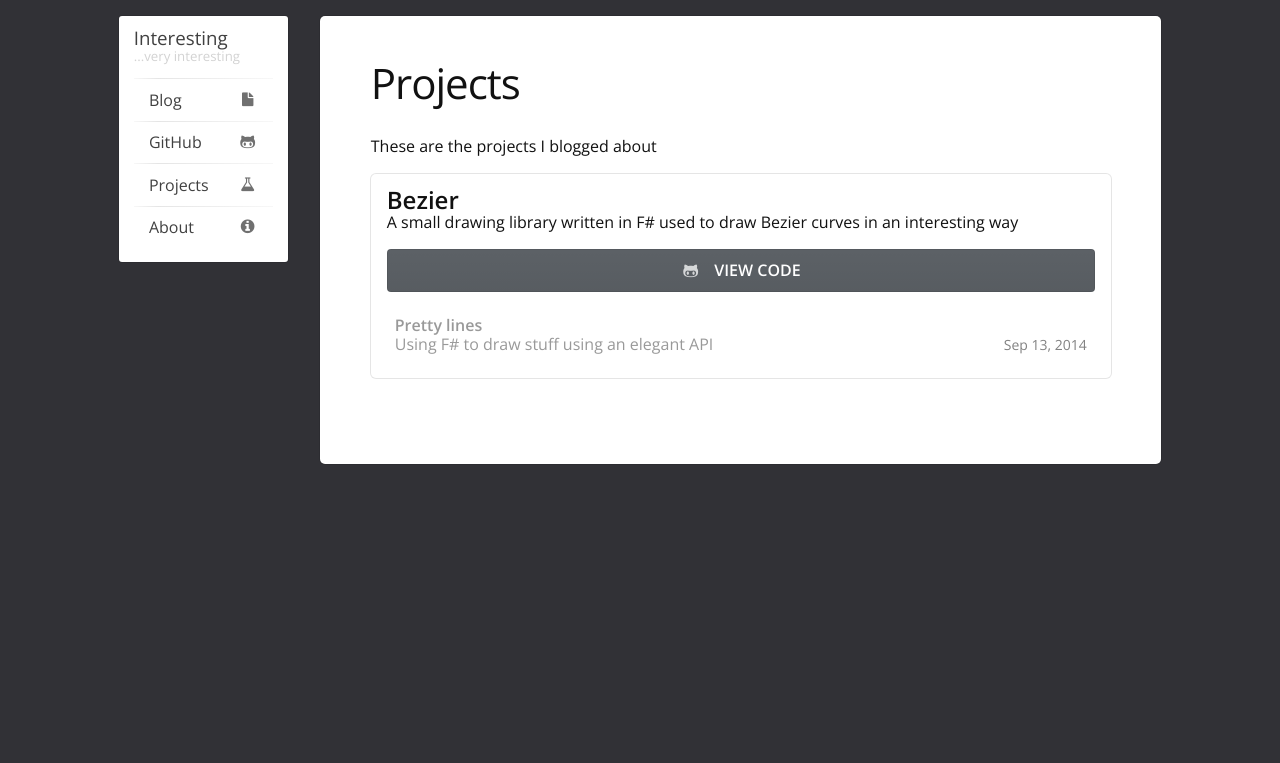
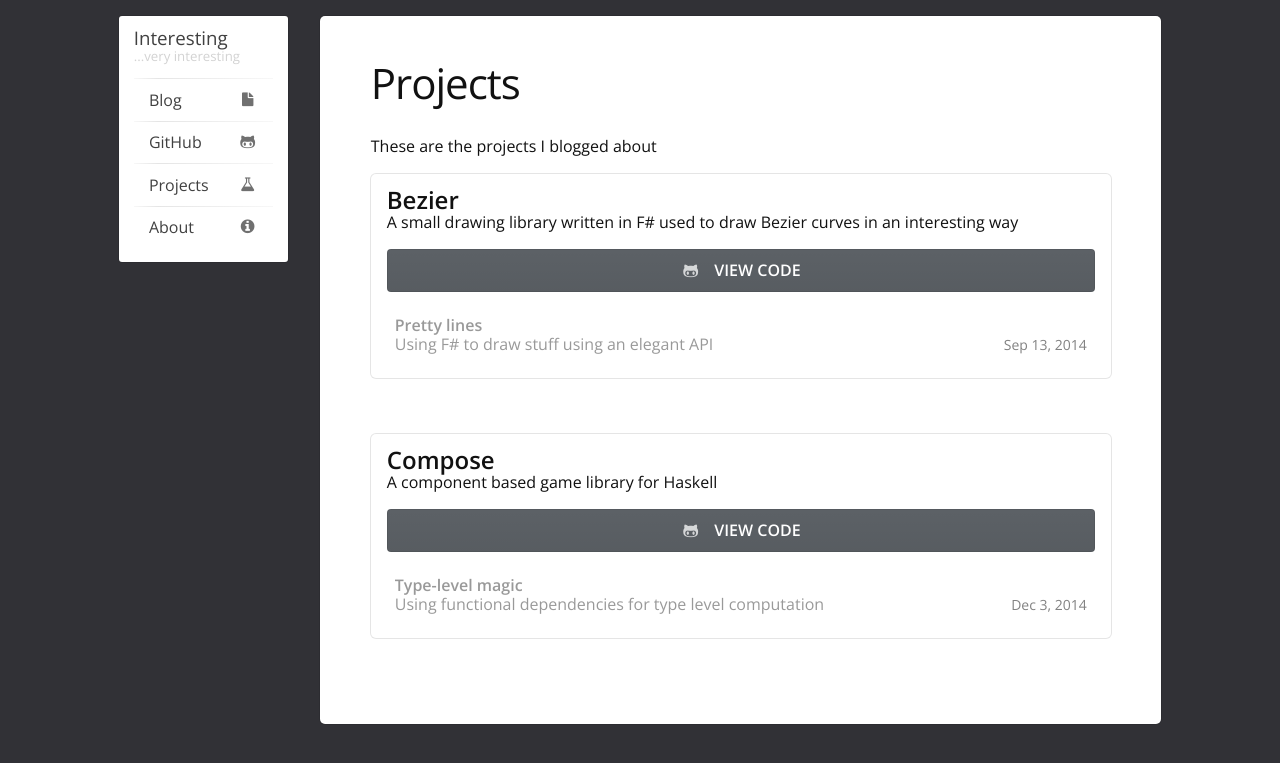
Before and after one commit to LukaHorvat/lukahorvat.github.io, a Jekyll site: the page built from projects/index.html, in a window 1280 px wide. Shown: the top 763 px of the page. Built offline with Jekyll 4.4.1, drawn with Linux system fonts in a browser that asks for light colours; some of the changed lines change nothing that is shown.

Commit message:
Type-level magic

```diff
--- a/_data/project.yml
+++ b/_data/project.yml
@@ -1,3 +1,6 @@
 fsharp-drawer:
     name: Bezier
     description: "A small drawing library written in F# used to draw Bezier curves in an interesting way"
+compose:
+    name: Compose
+    description: "A component based game library for Haskell"
--- /dev/null
+++ b/_posts/2014-12-03-type-level.markdown
@@ -0,0 +1,232 @@
+---
+layout: post
+title: Type-level magic
+description: "Using functional dependencies for type level computation"
+date: 2014-12-03 18:43:00
+categories: programming
+project_id: compose
+---
+This time we're going to look at how we can use functional dependencies to do various type-level
+computation. First we'll introduce the concepts used and then go over the specifics.
+I won't walk through the whole code because most of it is just implementation or pretty straight
+forward stuff.
+
+Our goals are to introduce type-level Boolean algebra, natural number arithmetic and heterogeneous
+lists.
+We'll try to mimic value level code as close as possible and see if we can minimize the number of
+hoops we have to jump through to get it working at type level.
+
+A disclaimer: I am by no means an expert. I do not claim that everything I write here is true,
+but most of the explanations have at least some value and are a valid way of thinking for a specific
+set of problems. I'll gladly accept any corrections.
+
+The code makes heavy use of GHC extensions and it wouldn't work without them.
+
+Lifting to type level
+---------------------
+
+Here are the value-level to type-level mappings we're going to use.
+
+Constructors map to matching data types declarations. This means that the LHS of a data type declaration
+now has the same semantical value at the type-level, as the RHS had at value-level.
+
+Types map to typeclasses. This will be true for type-level functions as well. We'll declare
+their types using class statements.
+
+Function implementations map to instance declarations. We'll see how we can have something similar
+to `let` bindings and how we can do recursive calls.
+
+Classes as relations, relations as functions
+--------------------------------------------
+
+It's useful to think of a typeclass (I'll be using 'class' for short) as a set of types, or tuples of
+types. The `Num` class is a set of all types that satisfy `Num`'s constraints. When we write `Num a`
+we're saying "The following definition works for type a, if a is a member of the `Num` set".
+
+We won't find much use for single parameter classes in this project. Classes with multiple parameters is
+where it's at. We can use the same analogy as before, except this time, the sets don't contain types
+but tuples of types. The reason this is useful is because a set of pairs defines a relation. If `a` is in
+relation `R` with `b` then there exists a pair `(a, b)` in the `R` set. This membership is again expressed
+as `R a b`. Similarly, we can extend the idea for any tuple size.
+
+Why do we care about relations? Because they can be used to express functions. In fact, any function
+is a relation whose elements are `(x, f x)`. But the converse doesn't hold. Not every relation is a
+function.
+A simple example is `{(x, y), (x, z)}` where `y /= z`. If this were a function then `f x = y`, but also
+`f x = z`. Can't do that with functions.
+This is where we'll need functional dependencies.
+
+Boolean algebra
+---------------
+
+So now that we have our foundation, let's look at some code. Open up [TypeLevel](https://github.com/LukaHorvat/Compose/blob/b3b5f5cdc9c1fc762f31dc01abfbb2bc4db32b6a/src/TypeLevel.hs) and follow along.
+
+{% highlight haskell %}
+data True  deriving Typeable
+data False deriving Typeable
+{% endhighlight %}
+
+We declare the only two values. `deriving Typeable` is there because why not.
+Next, we'll use two classes that will represent the type of our values.
+
+{% highlight haskell %}
+class Bool' a
+class Bool' a => Bool a
+instance Bool' True
+instance Bool' False
+instance Bool' a => Bool a
+{% endhighlight %}
+
+The reason there are two of them and they both mean the same is because now we can hide one and export the
+other. This way users can still use the exported one in type declarations, but they can't make new
+instances of them because the hidden one is a superclass of the exported one.
+
+The first operation we'll implement is the equivalence one. `a <=> b` is true if both of them are the same
+Boolean value. I call this operation `Is`.
+
+{% highlight haskell %}
+class (Bool x, Bool y, Bool b) => Is x y b | x y -> b
+instance Is True  True  True
+instance Is True  False False
+instance Is False False True
+instance Is False True  False
+{% endhighlight %}
+
+Let's talk a bit more about the specifics of the implementation.
+Firstly, notice how we use our `Bool` type here to restrict the function to proper values.
+The `| x y -> b` is the functional dependency. This means that our three-member relation
+is actually a function from `(x, y)` to `b`. This means that for every distinct pair of
+`(x, y)` there can't be more than one distinct `b` in relation with them.
+
+Then we just provide the whole truth table as instances of this relation.
+If we tried adding another one like `True True False` for example we get an error because the pair
+`(True, True)` already has their assigned value.
+The functional dependency isn't just to prevent us from writing faulty instances. It's there to actually
+enable computation as we'll see later.
+
+And, Or and Not are implemented the same way. The only interesting thing is that Not is a function
+of only one parameter
+
+The next one is interesting. The opposite of `Is` is `Isnt` or `Xor` which turns out to be the same thing.
+Let's see how `Isnt` is implemented.
+
+{% highlight haskell %}
+class (Bool x, Bool y, Bool b) => Isnt x y b | x y -> b
+instance (Is x y b1, Not b1 b2) => Isnt x y b2
+{% endhighlight %}
+
+Let's see what's happening here.
+To read the instance literally would sound something like "If `x`, `y` and `b1` are in the `Is` relation,
+and `b1` and `b2` are in the `Not` relation, then `x`, `y` and `b2` are in the `Isnt` relation".
+This description, however, isn't very operable.
+
+A better way to think about it is "`b1` is the result of `Is x y`, and `b2` is the result of `Not b1`. Now
+the result of `Isnt x y` is `b2`".
+The reason this actually does something is because of our dependencies. The right side is the question
+"What's the result of `Isnt x y`?". This introduces the `x` and `y` parameters.
+Now, if `x` and `y` are some fixed values, then `Is x y b1` actually fills in the value of `b1`. This is
+because our functional dependency says that there's only one possible `b1` that could fit in with a
+fixed `x` and `y`. Now that we know `b1`, `Not b1 b2` fills in `b2`. The same reasoning applies.
+
+This is how the bind results to names and how we call other functions.
+
+Next we name some value level functions so we can test out our stuff.
+
+Here's a function you can use to see it in action.
+
+{% highlight haskell %}
+u :: a
+u = undefined
+
+ex0 :: IO ()
+ex0 = do
+    let res1 = xor (u :: True)  (u :: False)
+    let res2 = xor (u :: True)  (u :: True)
+    let res3 = and (u :: False) (u :: True)
+    print $ typeOf res1
+    print $ typeOf res2
+    print $ typeOf res3
+{% endhighlight %}
+
+Notice that because we didn't bother with constructors for our data types, we can't instantiate the
+actual types in code. We can however use `undefined` and just say that it's of some type we want.
+We can't actually compute the VALUE of a function but we can compute it's TYPE and that's exactly what
+we want.
+
+Other tricks
+------------
+
+I won't go over the implementation of natural numbers. It's just applying the same thing we did before.
+It does have a few specifics that I will go over.
+
+Look at the implementation of `Plus`
+
+{% highlight haskell %}
+class (Nat x, Nat y, Nat z) => Plus x y z | x y -> z
+instance Nat x => Plus Zero x x
+instance Plus x y z => Plus (Succ x) y (Succ z)
+{% endhighlight %}
+
+Here, one instance is our edge case and the other one is the recursive call.
+There's a catch with this kind of setup. It's a bit involved though to let's build up to it.
+
+Say we want to implement the `Equals` function that works for ANY type. Our first attempt might look
+something like this
+
+{% highlight haskell %}
+class Bool b => Equal x y b | x y -> b
+instance Equal x x True
+instance Equal x y False
+{% endhighlight %}
+
+No matter what extensions you enable to try and convince the compiler that this is sane, it won't work.
+The reason is that the second instance says that the pair `(x, y)` is in a relation with `False` for any
+`x` and `y`. The first instance claims this isn't true. We just can't do defaulting like this.
+
+Now, here's what we CAN do
+
+{% highlight haskell %}
+class Bool b => Equal x y b | x y -> b
+instance Equal x x True
+instance Not True b => Equal x y b
+{% endhighlight %}
+
+This time, looking at just the right hand sides, there's no conflict. We state that for any `x`, the pair
+`(x, x)` is in a relation with `True`. Also, for any `x` and `y`, the pair `(x, y)` are in a relation with
+`b`. This `b` can, so far, be anything.
+When the instance actually gets resolved, `b` is calculated to be `Not True` which is
+nothing other than `False`. We just smuggled it through a back door. Another way we could have written
+that is `False ~ b` instead of `Not True b`.
+I like mine better because it doesn't introduce another new thing.
+
+Another slightly interesting case is `Minus`. Here our functional dependency tells us that the result of
+the operation and the second operand actually determine the first operand. To see why this makes more
+sense than what we would usually write is quite simple. `Minus One Two b` would need to fill in the value
+of `b`, but there's obviously no natural number we can use.
+Written the way it is it good because for any combination of natural numbers as the second operand and
+the result, there's one possible first operand. It inverts our `Minus` operation into addition. And that's
+precisely how it's implemented. Neat!
+
+Now division is a beast. The same way we implemented `Minus` using `Plus`, we could implement `Over` using
+`Times`. But somewhere along the way we introduce some complexity that the type inference engine simply
+doesn't want to resolve. I don't know where and what the problem is, but it just doesn't work.
+
+What does work is a simple accumulator-style recursion. For that purpose we use the `Over'` operation that
+also takes an extra parameter.
+
+The implementation isn't interesting so I'll omit it here.
+
+Summary
+-------
+
+I've implemented some other operations you can look at. Also, there's an implementation of heterogeneous
+lists. As a demonstration, there's also an implementation of numbers as lists of binary values. Addition
+of those numbers is also there.
+
+Check our the code as it is at the time of the writing here: [TypeLevel](https://github.com/LukaHorvat/Compose/blob/b3b5f5cdc9c1fc762f31dc01abfbb2bc4db32b6a/src/TypeLevel.hs), [Binary](https://github.com/LukaHorvat/Compose/blob/ba9fc98ca4c57ba16e662fd1f0a5a41e57f677dc/src/Binary.hs)
+
+This shortish rundown doesn't serve a specific purpose other than to show some of the things that can
+be done by bending the Haskell type system to your will.
+Using similar techniques but with types actually attached to some values you can express arbitrary
+constraints on parameters of your functions. All with the goal of concerting runtime bugs into compile
+time errors.
```
